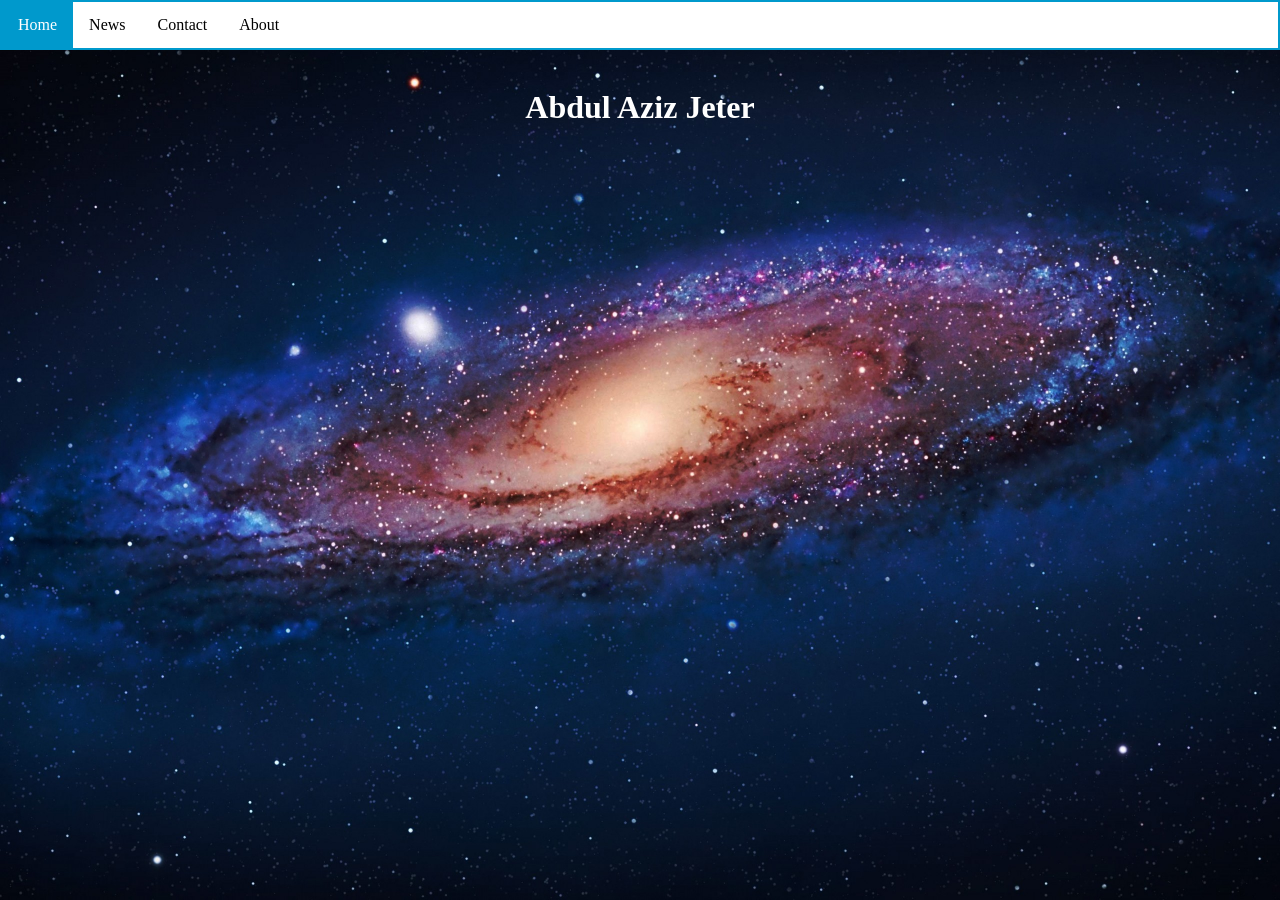
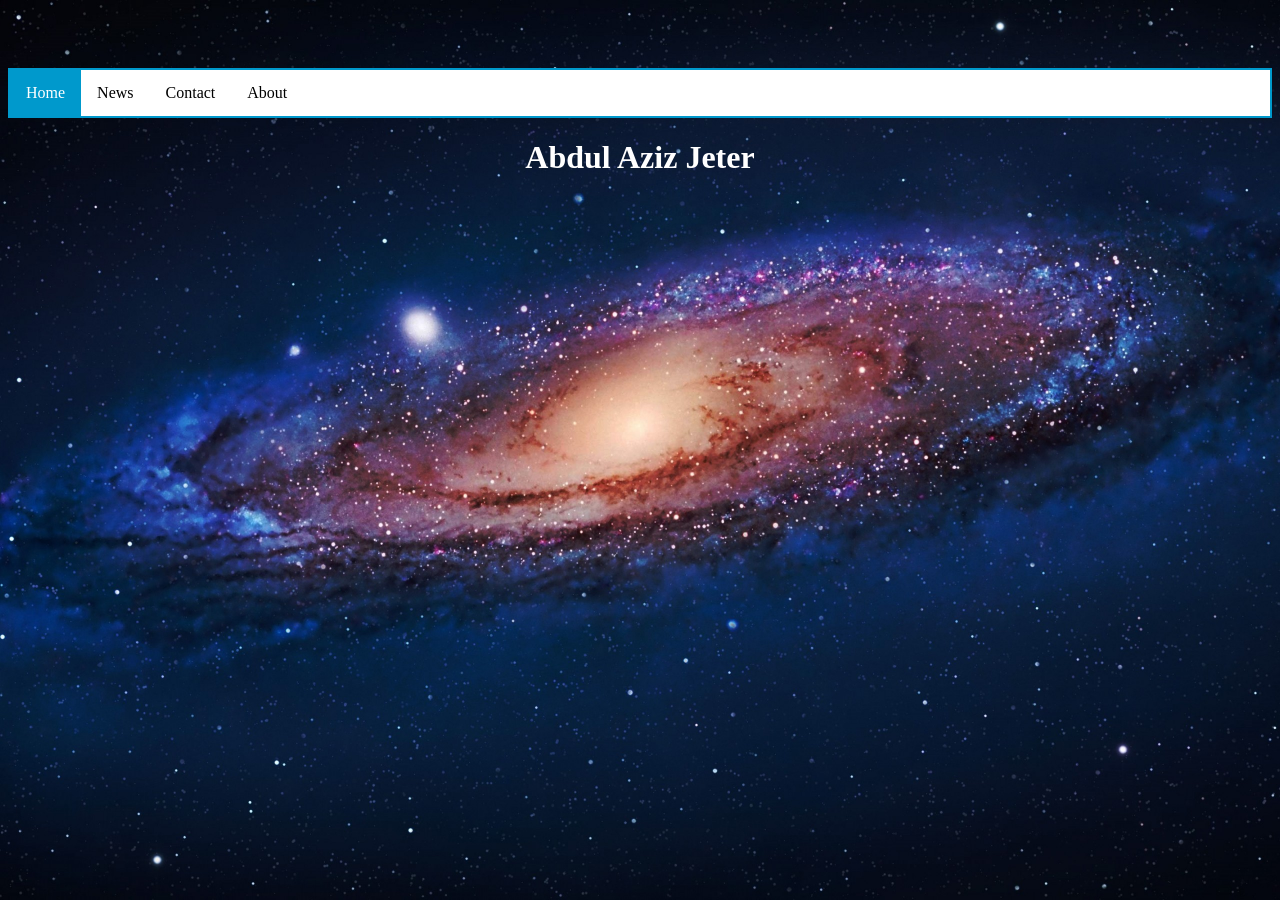
Before and after one commit to abdul-j/abdul-j.github.i, a Jekyll site: the page built from index.html, in a window 1280 px wide. Built offline with Jekyll 4.4.1, drawn with Linux system fonts in a browser that asks for light colours.

Commit message:
Update style.css

```diff
--- a/css/style.css
+++ b/css/style.css
@@ -19,10 +19,6 @@ ul {
     overflow: hidden;
     border: 2px solid rgb(0, 153, 204);
     background-color: #ffffff;
-    position: fixed;
-    top: 0;
-    left: 0;
-    right: 0;
 }
 
 li {
```
